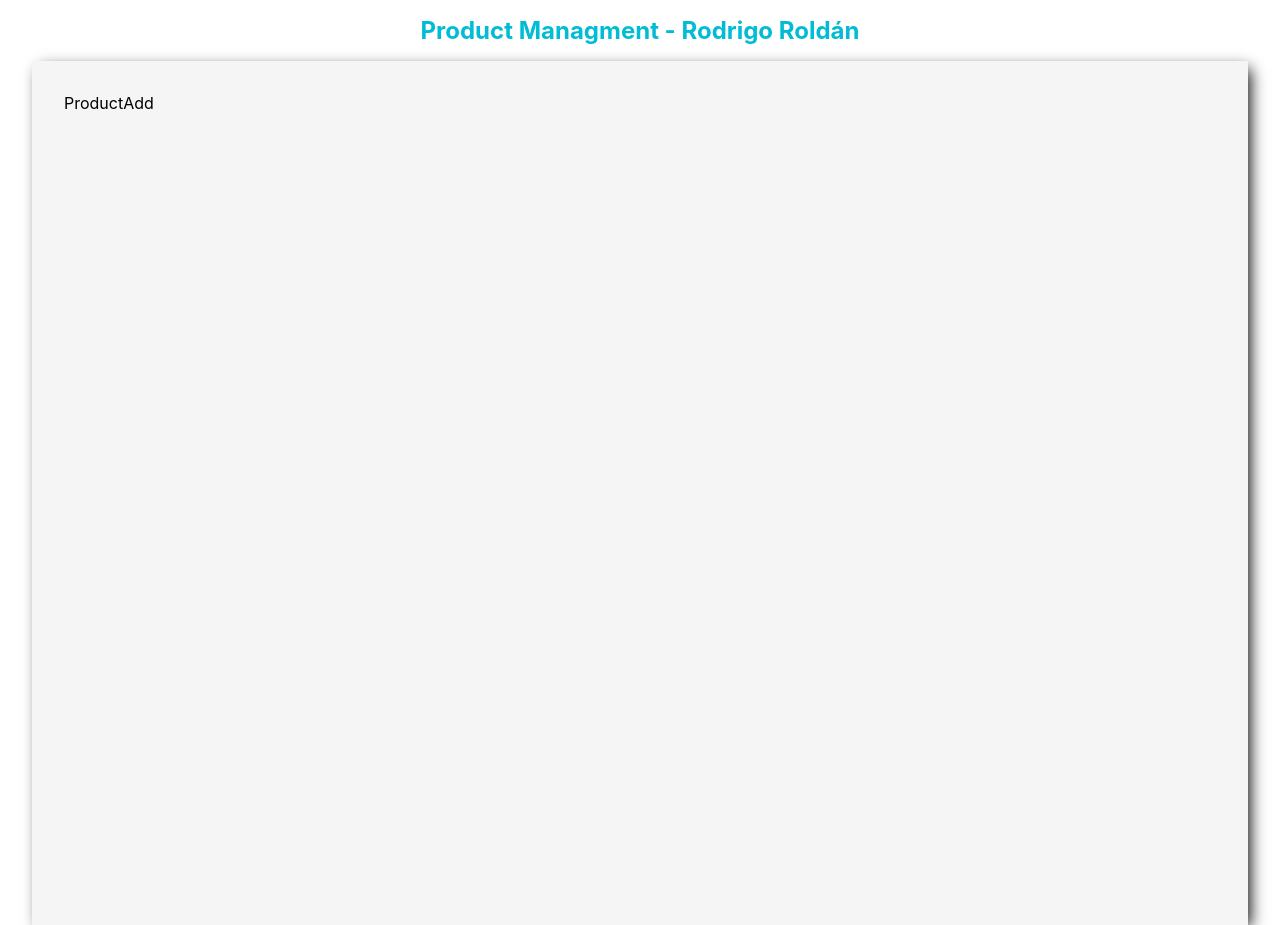
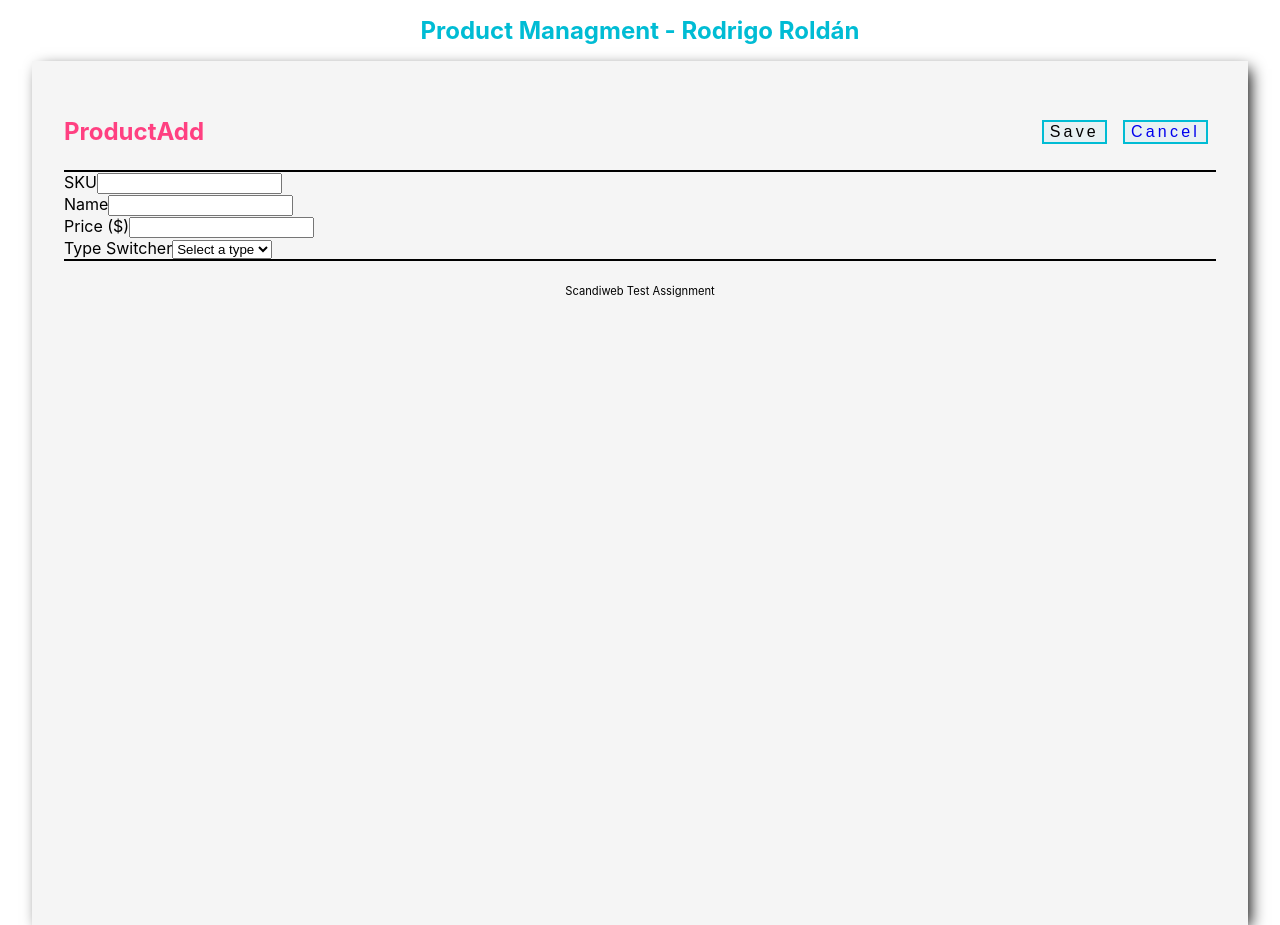
Before and after one commit to roroldan18/prod-manager, a React (Create React App) app: page /addproduct in a window 1280 px wide. Built offline with nearby package versions, Linux system fonts and the light colour scheme.

Commit message:
Add Section in progress

```diff
--- a/src/App.tsx
+++ b/src/App.tsx
@@ -2,7 +2,7 @@ import React from 'react';
 import { Navigate, Route, Routes } from 'react-router-dom';
 import ProductAdd from './components/ProductAdd';
 import ProductList from './components/ProductList';
-import { Container, Title } from './StylesMain';
+import { Container, Footer, Title } from './StylesMain';
 
 const App = () => {
   return (
@@ -14,6 +14,9 @@ const App = () => {
           <Route path="addproduct" element={<ProductAdd />} />
           <Route path="*" element={<Navigate to="/" />} />
         </Routes>
+        <Footer>
+          Scandiweb Test Assignment
+        </Footer>
       </Container>
     </>
   )
--- a/src/StylesMain.ts
+++ b/src/StylesMain.ts
@@ -90,5 +90,4 @@ export const Container = styled.div`
   background-color: #f5f5f5;
   -webkit-box-shadow: 5px 5px 15px -3px #000000;
   box-shadow: 5px 5px 15px -3px #000000;
-
 `;
--- a/src/components/ProductAdd.tsx
+++ b/src/components/ProductAdd.tsx
@@ -1,10 +1,45 @@
 import React from 'react'
+import { Link } from 'react-router-dom';
+import { BtnSection, Button, NavSect, Section, SubTitle } from '../StylesMain';
 
-type Props = {}
-
-const ProductAdd = (props: Props) => {
+const ProductAdd = () => {
   return (
-    <div>ProductAdd</div>
+    <>
+    <Section>
+      <NavSect>
+        <SubTitle>ProductAdd</SubTitle>
+        <BtnSection>
+          <Button>Save</Button>
+          <Button><Link to="/">Cancel</Link></Button>
+        </BtnSection>
+      </NavSect>
+    </Section>
+    <Section>
+      <form id="product_form">
+        <div>
+          <label htmlFor="SKU">SKU</label>
+          <input type="text" name="SKU" id="SKU" />
+        </div>
+        <div>
+          <label htmlFor="name">Name</label>
+          <input type="text" name="name" id="name" />
+        </div>
+        <div>
+          <label htmlFor="price">Price ($)</label>
+          <input type="number" name="price" id="price" />
+        </div>
+        <div>
+          <label htmlFor="type">Type Switcher</label>
+          <select name="type" id="type">
+            <option value="">Select a type</option>
+            <option value="Book" id='Book'>Book</option>
+            <option value="DVD-disc" id='DVD'>DVD</option>
+            <option value="Furniture" id='Furniture'>Furniture</option>
+          </select>
+        </div>
+      </form>
+    </Section>
+    </>
   )
 }
 
--- a/src/components/ProductList.tsx
+++ b/src/components/ProductList.tsx
@@ -1,5 +1,5 @@
-import React from 'react'
-import { BtnSection, Button, Footer, NavSect, Section, SubTitle } from '../StylesMain'
+import React from 'react';
+import { BtnSection, Button, NavSect, Section, SubTitle } from '../StylesMain'
 import { products } from '../../database';
 import ProductCard from './ProductCard';
 import { Link } from 'react-router-dom';
@@ -12,7 +12,7 @@ const ProductList = () => {
           <SubTitle>ProductList</SubTitle>
           <BtnSection>
             <Button><Link to="/addproduct">ADD</Link></Button>
-            <Button>MASS DELETE</Button>
+            <Button id='delete-product-btn'>MASS DELETE</Button>
           </BtnSection>
         </NavSect>
       </Section>
@@ -23,9 +23,6 @@ const ProductList = () => {
           ))
         }
       </Section>
-      <Footer>
-        Scandiweb Test Assignment
-      </Footer>
     </>
   )
 }
```
